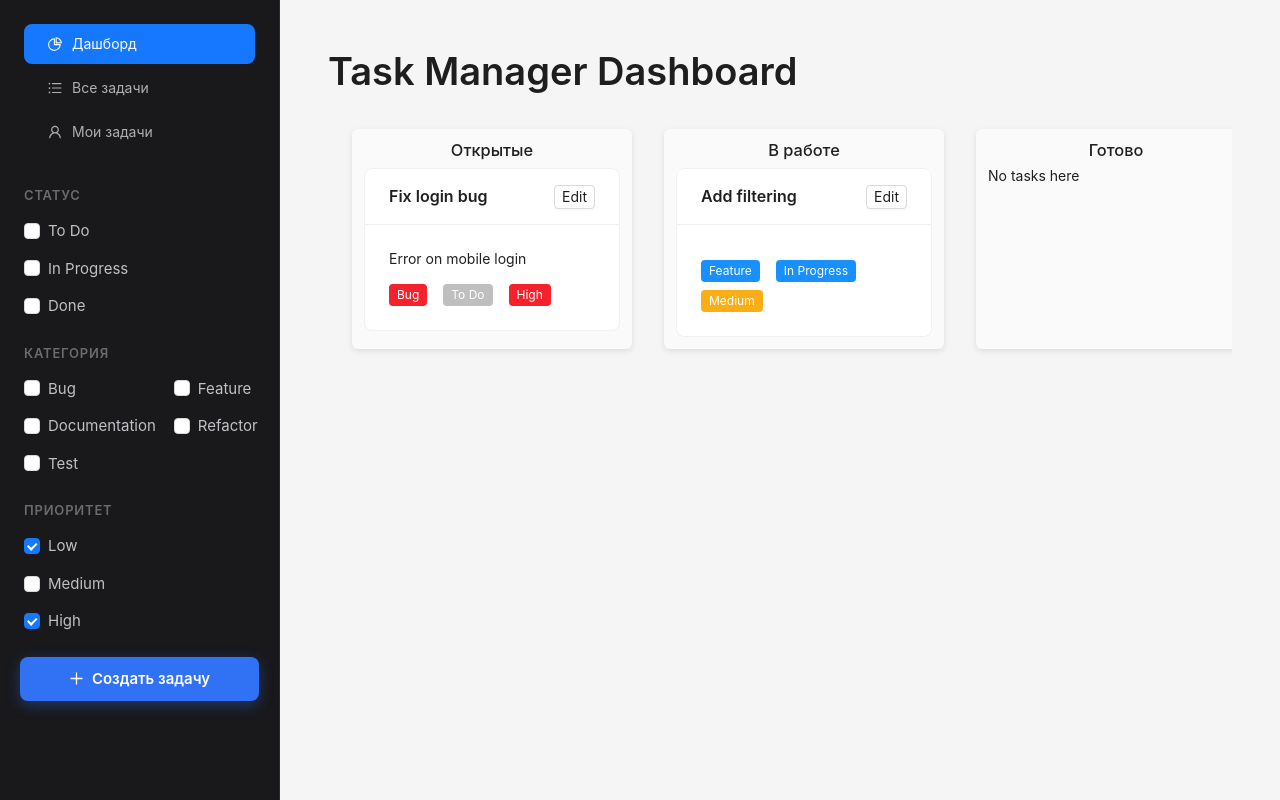
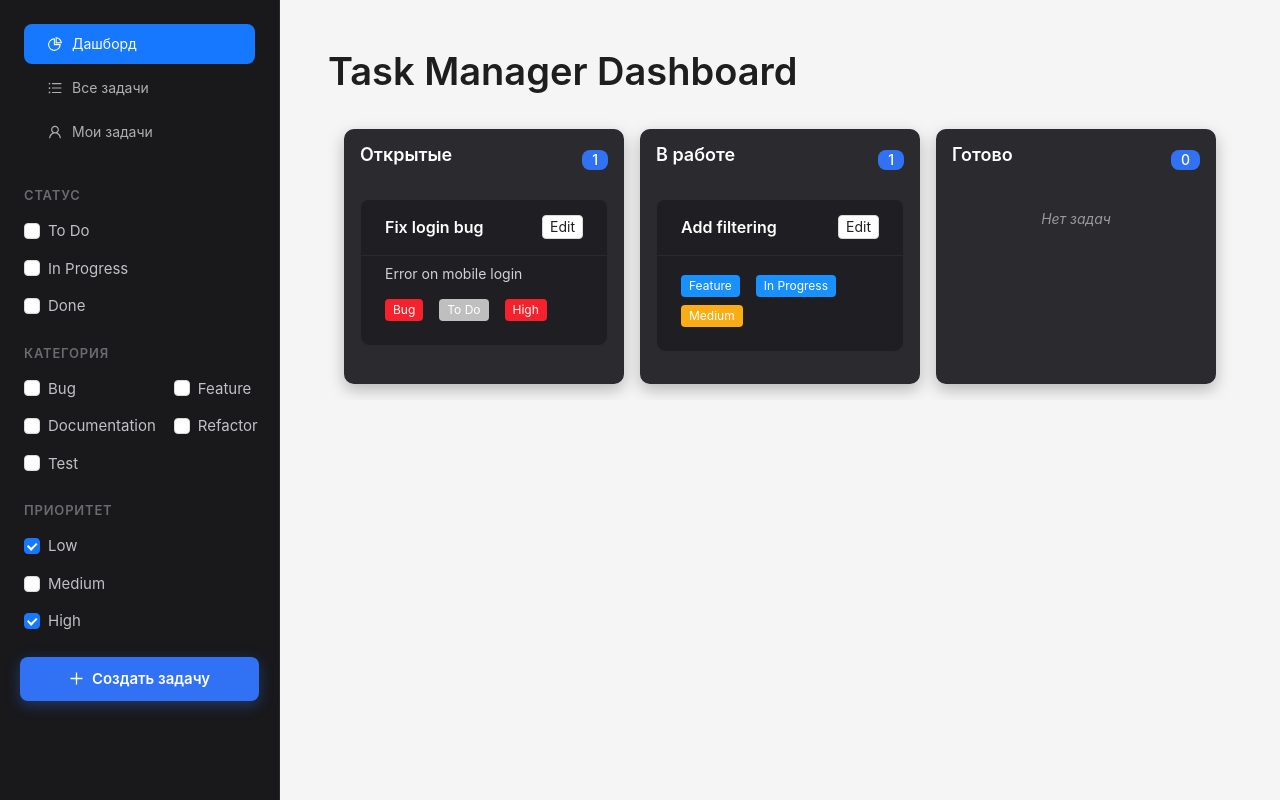
Before and after one commit to naabdykalykov/task-manager, a React (Vite) app: page / in a window 1280 px wide. Built offline with nearby package versions, Linux system fonts and the light colour scheme.

Commit message:
fix styles

```diff
--- a/src/components/TaskColumn/index.tsx
+++ b/src/components/TaskColumn/index.tsx
@@ -11,8 +11,12 @@ type TaskColumnProps = {
 export const TaskColumn = ({ title, status, tasks }: TaskColumnProps) => {
   return (
     <div className={styles.column}>
-      <h3>{title}</h3>
-      {tasks.length === 0 && <p>No tasks here</p>}
+      <div className={styles.header}>
+        <h3>{title}</h3>
+        <span className={styles.count}>{tasks.length}</span>
+      </div>
+
+      {tasks.length === 0 && <p className={styles.empty}>Нет задач</p>}
       {tasks.map((task) => (
         <TaskItem key={task.id} task={task} />
       ))}
--- a/src/components/TaskColumn/styles.module.scss
+++ b/src/components/TaskColumn/styles.module.scss
@@ -1,16 +1,42 @@
 .column {
   flex: 1;
-  margin: 0 8px;
-  background-color: #fafafa;
-  border-radius: 6px;
-  padding: 12px;
+  background-color: #2a2a2f;
+  border-radius: 10px;
+  padding: 16px;
   min-width: 280px;
   max-height: 80vh;
   overflow-y: auto;
-  box-shadow: 0 2px 6px rgba(0, 0, 0, 0.1);
+  box-shadow: 0 6px 16px rgba(0, 0, 0, 0.25);
+  display: flex;
+  flex-direction: column;
+  gap: 12px;
 }
 
-h3 {
-  margin-bottom: 16px;
+.header {
+  display: flex;
+  justify-content: space-between;
+  align-items: center;
+  margin-bottom: 12px;
+
+  h3 {
+    font-size: 18px;
+    font-weight: 600;
+    color: #ffffff;
+  }
+
+  .count {
+    background: #3172f5;
+    color: white;
+    font-size: 14px;
+    font-weight: 500;
+    border-radius: 8px;
+    padding: 2px 10px;
+  }
+}
+
+.empty {
+  font-style: italic;
+  color: #999;
   text-align: center;
+  margin-top: 12px;
 }
--- a/src/components/TaskItem/index.tsx
+++ b/src/components/TaskItem/index.tsx
@@ -36,12 +36,29 @@ export const TaskItem = ({ task }: Props) => {
 
   return (
     <Card
+      className={styles.card} // подключаем твой стиль
       title={task.title}
       extra={
         <Button size="small" onClick={handleEdit}>
           Edit
         </Button>
       }
+      style={{
+        backgroundColor: "#1f1f23",
+        border: "1px solid #2a2a2e",
+        borderRadius: "10px",
+        color: "#f0f0f0",
+      }}
+      headStyle={{
+        backgroundColor: "#1f1f23",
+        borderBottom: "1px solid #2a2a2e",
+        color: "#fff",
+        fontWeight: 600,
+      }}
+      bodyStyle={{
+        color: "#d1d1d6",
+        paddingTop: "8px",
+      }}
     >
       {task.description && <p>{task.description}</p>}
       <div className={styles.tags}>
--- a/src/components/TaskItem/styles.module.scss
+++ b/src/components/TaskItem/styles.module.scss
@@ -1,10 +1,11 @@
 .card {
   margin-bottom: 16px;
   cursor: pointer;
-  transition: box-shadow 0.3s ease;
+  transition: box-shadow 0.3s ease, transform 0.2s ease;
 
   &:hover {
-    box-shadow: 0 4px 12px rgba(0, 0, 0, 0.15);
+    box-shadow: 0 6px 18px rgba(0, 0, 0, 0.25);
+    transform: translateY(-2px);
   }
 }
 
```
